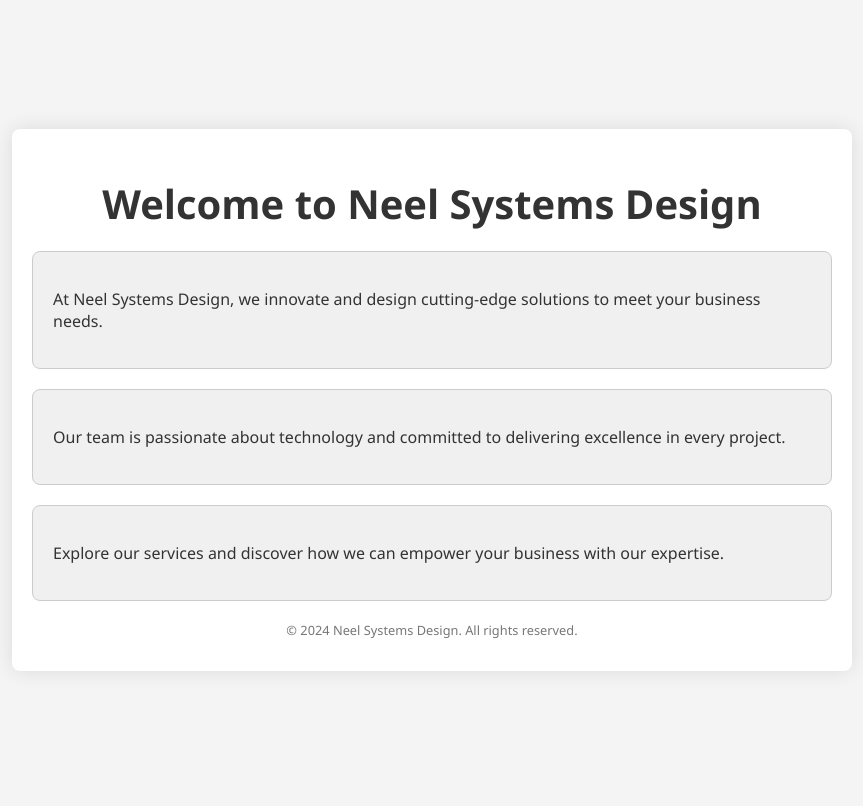
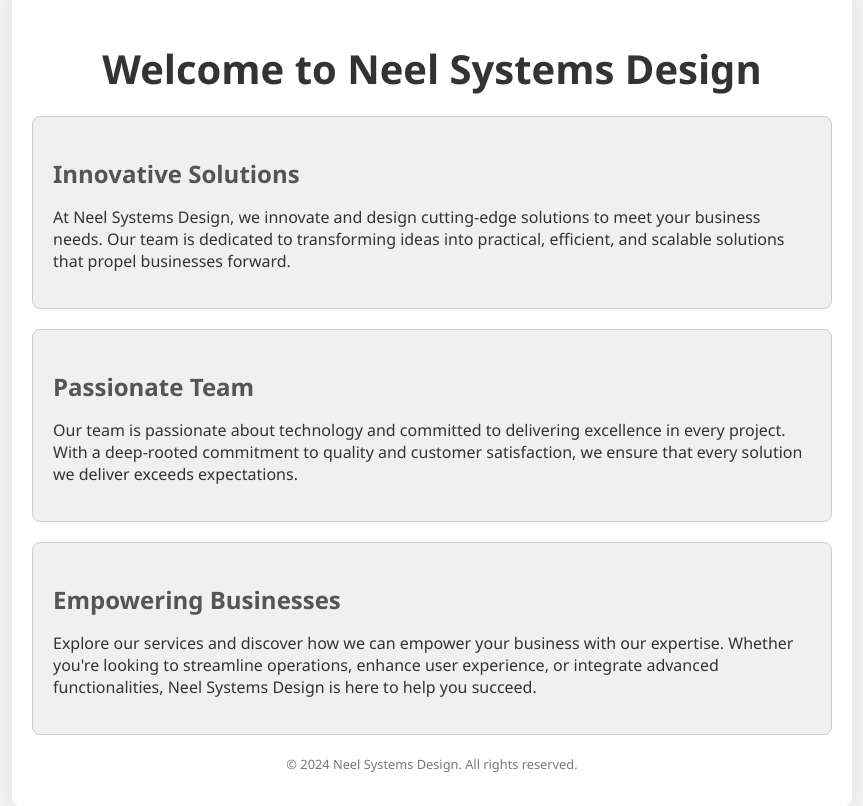
Before and after one commit to neelsystems/neel.ink, a plain HTML site: page index.html in a window 1280 px wide. Shown: the whole page, without its empty margins (208-1071 px from the left). Drawn offline with Linux system fonts and the light colour scheme.

Commit message:
Update index.html

```diff
--- a/index.html
+++ b/index.html
@@ -29,6 +29,11 @@
             font-size: 2.5rem;
             margin-bottom: 20px;
         }
+        h2 {
+            color: #555;
+            font-size: 1.5rem;
+            margin-bottom: 10px;
+        }
         .box {
             background-color: #f0f0f0;
             border: 1px solid #ccc;
@@ -51,13 +56,16 @@
         </header>
         <main>
             <div class="box">
-                <p>At Neel Systems Design, we innovate and design cutting-edge solutions to meet your business needs.</p>
+                <h2>Innovative Solutions</h2>
+                <p>At Neel Systems Design, we innovate and design cutting-edge solutions to meet your business needs. Our team is dedicated to transforming ideas into practical, efficient, and scalable solutions that propel businesses forward.</p>
             </div>
             <div class="box">
-                <p>Our team is passionate about technology and committed to delivering excellence in every project.</p>
+                <h2>Passionate Team</h2>
+                <p>Our team is passionate about technology and committed to delivering excellence in every project. With a deep-rooted commitment to quality and customer satisfaction, we ensure that every solution we deliver exceeds expectations.</p>
             </div>
             <div class="box">
-                <p>Explore our services and discover how we can empower your business with our expertise.</p>
+                <h2>Empowering Businesses</h2>
+                <p>Explore our services and discover how we can empower your business with our expertise. Whether you're looking to streamline operations, enhance user experience, or integrate advanced functionalities, Neel Systems Design is here to help you succeed.</p>
             </div>
         </main>
         <footer>
```
